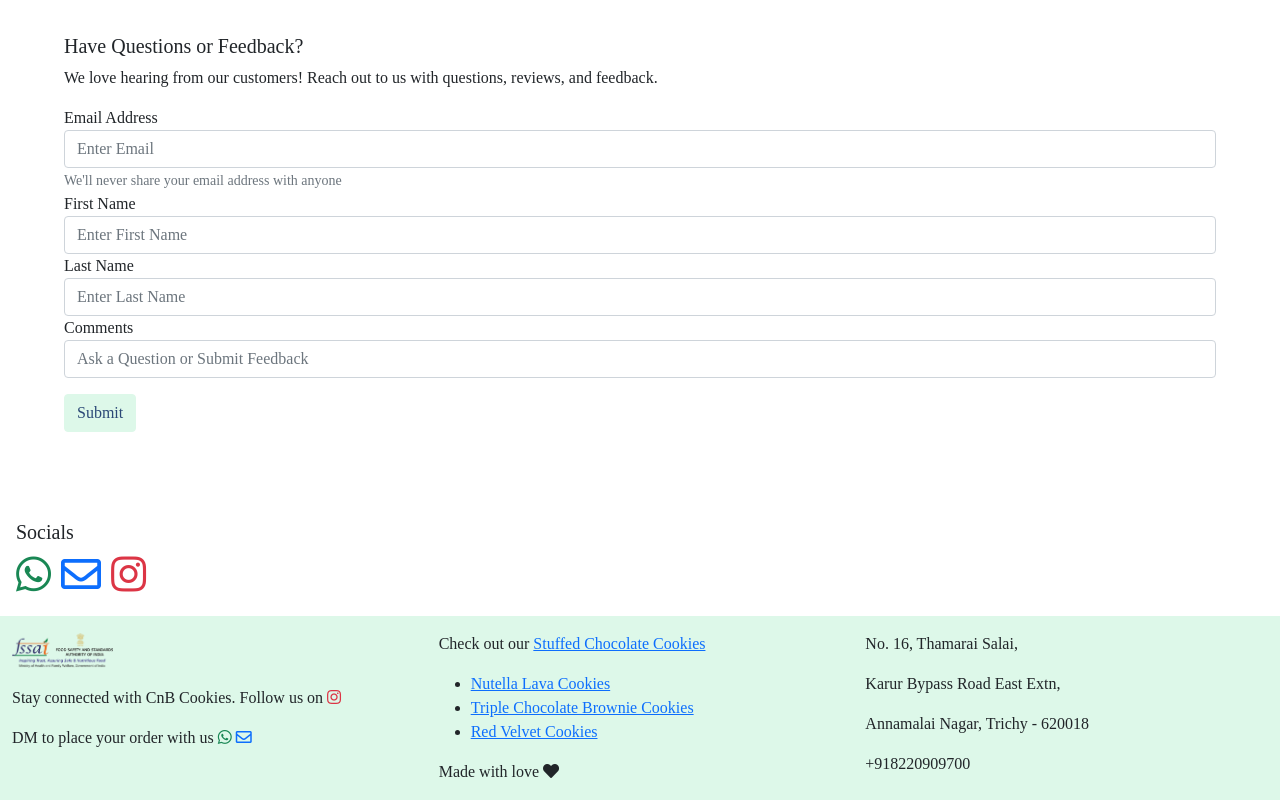
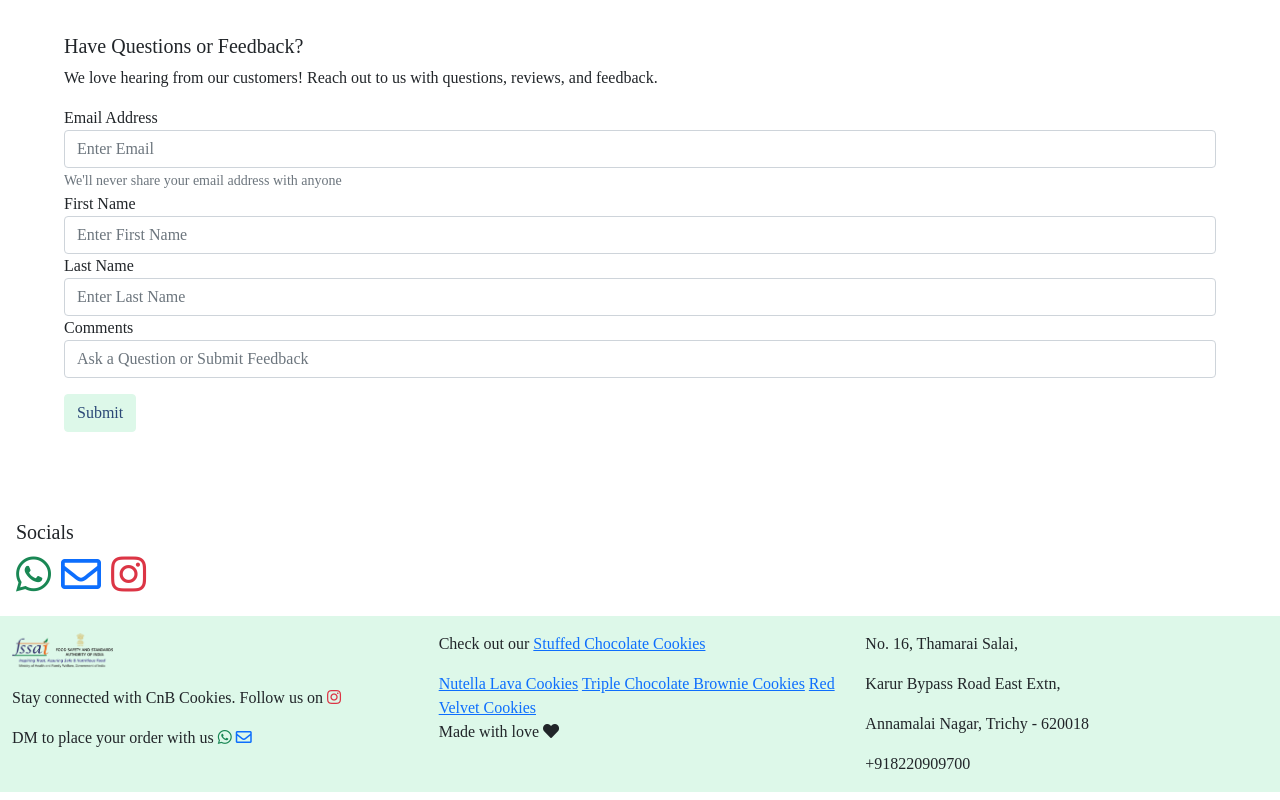
Before and after one commit to CnBCookies/CnBCookies.github.io, a plain HTML site: page about.html in a window 1280 px wide. Shown: the part 694-1494 px from the top of the page. Drawn offline with nearby package versions, Linux system fonts and the light colour scheme.

Commit message:
footer changed

```diff
--- a/about.html
+++ b/about.html
@@ -126,11 +126,11 @@
         </div>
         <div class="col">
           <p>Check out our <a href="#products">Stuffed Chocolate Cookies</a></p>
-          <ul>
-            <li><a href="#products">Nutella Lava Cookies</a></li>
-            <li><a href="#products">Triple Chocolate Brownie Cookies</a></li>
-            <li><a href="#products">Red Velvet Cookies</a></li>
-          </ul>
+
+          <a href="#products">Nutella Lava Cookies</a>
+          <a href="#products">Triple Chocolate Brownie Cookies</a>
+          <a href="#products">Red Velvet Cookies</a>
+
           <p>Made with love <i class="fas fa-heart"></i></p>
         </div>
         <div class="col">
```
Also changed, not shown: index.html (+5 -5 lines).
